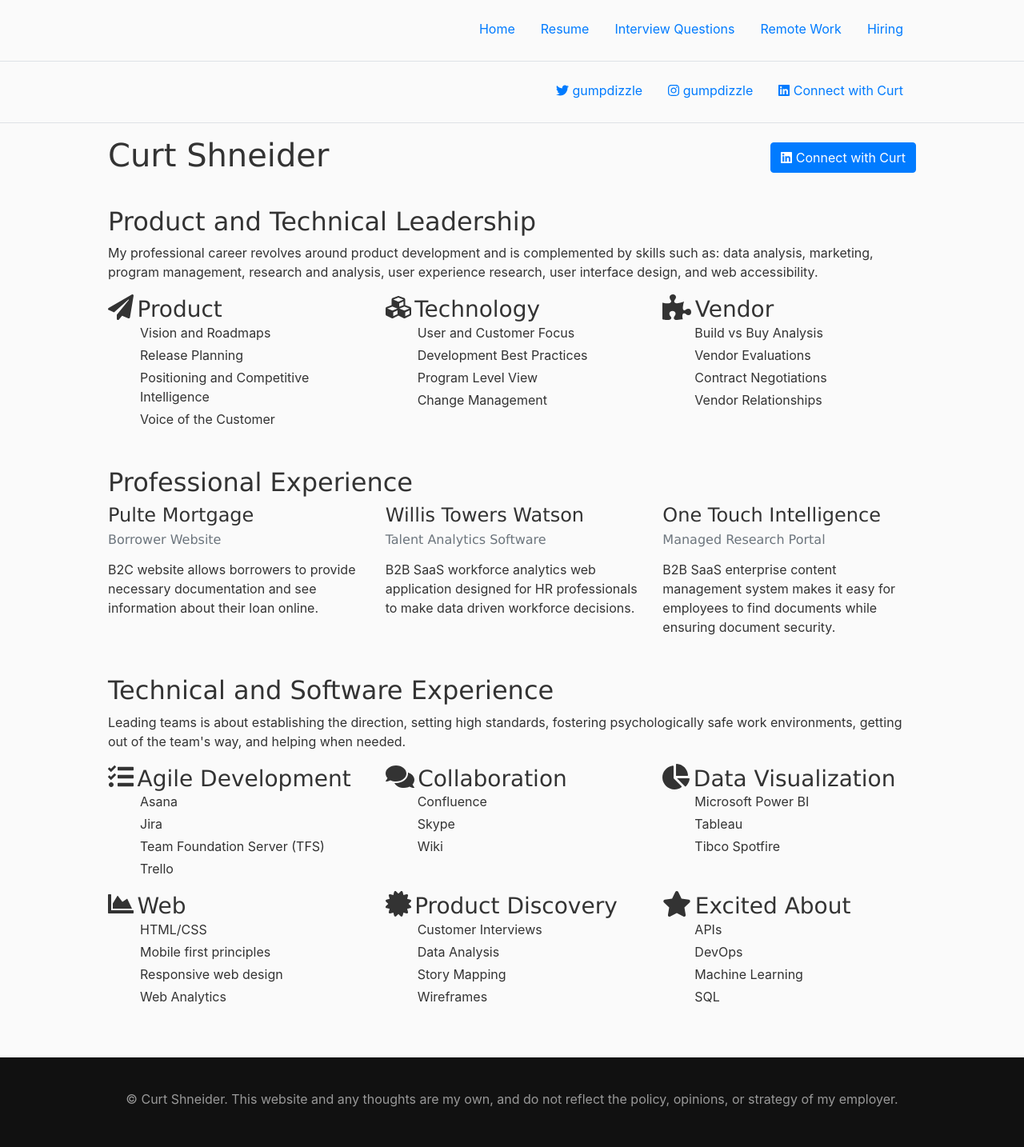
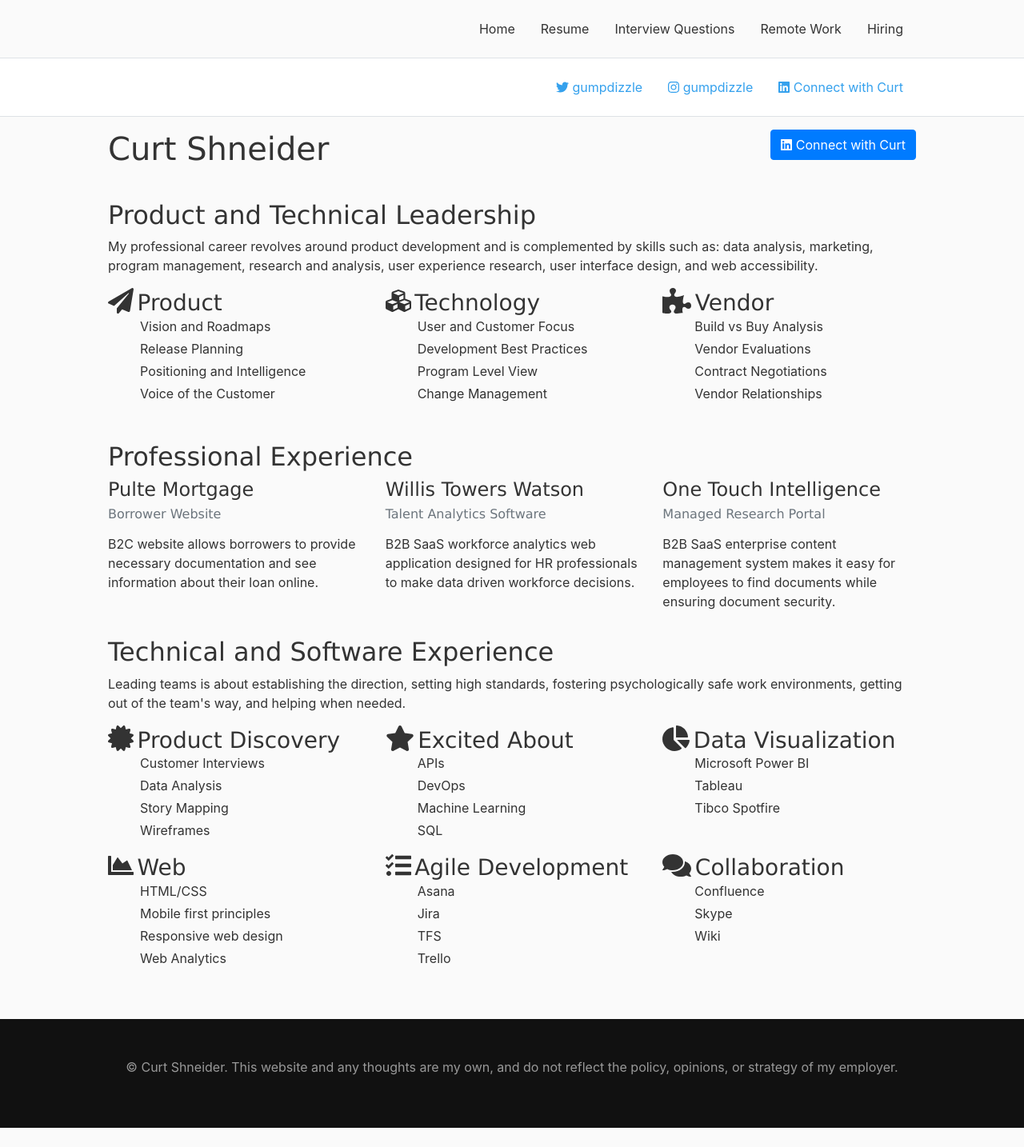
Before and after one commit to curtshneider/curtshneider.github.io, a Jekyll site: the page resume.html, which Jekyll copies as it is, in a window 1280 px wide. Shown: the whole page at 80% size. Built offline with Jekyll 4.4.1, drawn with Linux system fonts in a browser that asks for light colours; nearby versions of some CDN libraries; some web fonts are replaced; after the commit the page ends 1410 px from its top, so only the background shows below that.

Commit message:
Refactored Stylesheets and copy changes
* Refactored stylesheets to combine A and B into A. Deleted B.
* Copy changes.

```diff
--- a/css/a.css
+++ b/css/a.css
@@ -8,6 +8,11 @@
 #site-nav {background: #fafafa;}
 
 #site-nav ul li.nav-item a.active {color: #333333 !important;}
+
+#resume-bullets ul li {
+	list-style: none;
+	margin-bottom: 0.25rem;
+}
 
 footer	{
 	margin: 3rem 0 0 0;
@@ -22,6 +27,8 @@
 }
 
 h2 {margin-top: 2rem;}
+
+h3 {display: inline;}
 
 h6 {padding-bottom: 1rem;}
 
--- a/resume.html
+++ b/resume.html
@@ -15,7 +15,7 @@
 		<script defer src="https://use.fontawesome.com/releases/v5.0.6/js/all.js"></script>
 
 		<!-- Site Specific Stylesheet -->
-		<link rel="stylesheet" href="css/b.css" type="text/css" />
+		<link rel="stylesheet" href="css/a.css" type="text/css" />
 
 	    <title>Curt Shneider | Product Management, Technology, Design, Analytics </title>
 	</head>
@@ -62,7 +62,7 @@
 			</div> <!-- social-nav -->
 		</nav>
 
-		<div class="container-fluid">
+		<div id="resume-bullets" class="container-fluid">
 			<div id="intro" class="row">
 				<div class="col-md">
   	  				<h1>Curt Shneider</h1>
@@ -72,7 +72,6 @@
 	  			</div>
 			</div>
   				<div>
-  	  				<!-- <p class="lead">I'm a product leader with over six years agile development experience for the web and mobile devices. I specialize in SaaS B2B solutions and have led products and teams throughout the product lifecycle.</p> -->
 
 					<h2>Product and Technical Leadership</h2>
 
@@ -87,7 +86,7 @@
 								<ul>
 									<li>Vision and Roadmaps</li>
 									<li>Release Planning</li>
-									<li>Positioning and Competitive Intelligence</li>
+									<li>Positioning and  Intelligence</li>
 									<li>Voice of the Customer</li>
 							</ul>
 					</div>
@@ -151,23 +150,25 @@
 				<h2>Technical and Software Experience</h2>
 				<p>Leading teams is about establishing the direction, setting high standards, fostering psychologically safe work environments, getting out of the team's way, and helping when needed.</p>
 				<div class="row">
+
 			   		<div class="col-md">
-						<i class="fas fa-tasks fa-2x"></i>
-						<h3>Agile Development</h3>
+						<i class="fas fa-certificate fa-2x"></i>
+						<h3>Product Discovery</h3>
 							<ul>
-								<li>Asana</li>
-								<li>Jira</li>
-								<li>Team Foundation Server (TFS)</li>
-								<li>Trello</li>
+								<li>Customer Interviews</li>
+								<li>Data Analysis</li>
+								<li>Story Mapping</li>
+								<li>Wireframes</li>
 							</ul>
 			   		</div>
 			    	<div class="col-md">
-						<i class="fas fa-comments fa-2x"></i>
-						<h3>Collaboration</h3>
+						<i class="fas fa-star fa-2x"></i>
+						<h3>Excited About</h3>
 							<ul>
-								<li>Confluence</li>
-								<li>Skype</li>
-								<li>Wiki</li>
+								<li>APIs</li>
+								<li>DevOps</li>
+								<li>Machine Learning</li>
+								<li>SQL</li>
 							</ul>
 			    	</div>
 			    	<div class="col-md">
@@ -194,23 +195,22 @@
 							</ul>
 			    	</div>
 			    	<div class="col-md">
-						<i class="fas fa-certificate fa-2x"></i>
-						<h3>Product Discovery</h3>
+						<i class="fas fa-tasks fa-2x"></i>
+						<h3>Agile Development</h3>
 							<ul>
-								<li>Customer Interviews</li>
-								<li>Data Analysis</li>
-								<li>Story Mapping</li>
-								<li>Wireframes</li>
+								<li>Asana</li>
+								<li>Jira</li>
+								<li>TFS</li>
+								<li>Trello</li>
 							</ul>
 			    	</div>
 			   		<div class="col-md">
-						<i class="fas fa-star fa-2x"></i>
-						<h3>Excited About</h3>
+						<i class="fas fa-comments fa-2x"></i>
+						<h3>Collaboration</h3>
 							<ul>
-								<li>APIs</li>
-								<li>DevOps</li>
-								<li>Machine Learning</li>
-								<li>SQL</li>
+								<li>Confluence</li>
+								<li>Skype</li>
+								<li>Wiki</li>
 							</ul>
 			   		</div>
 				</div>
```
Lines whose indentation alone changed are shown as unchanged.
